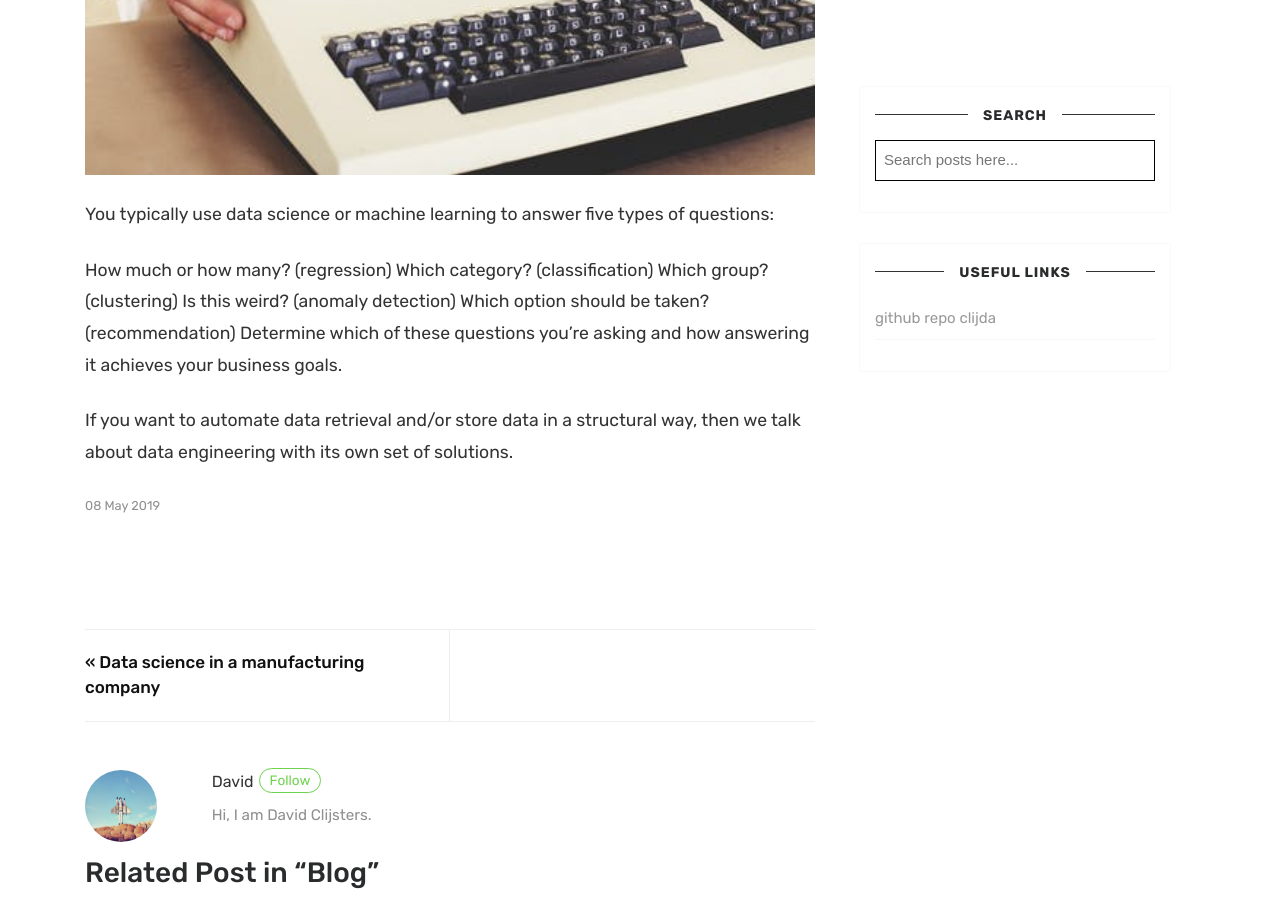
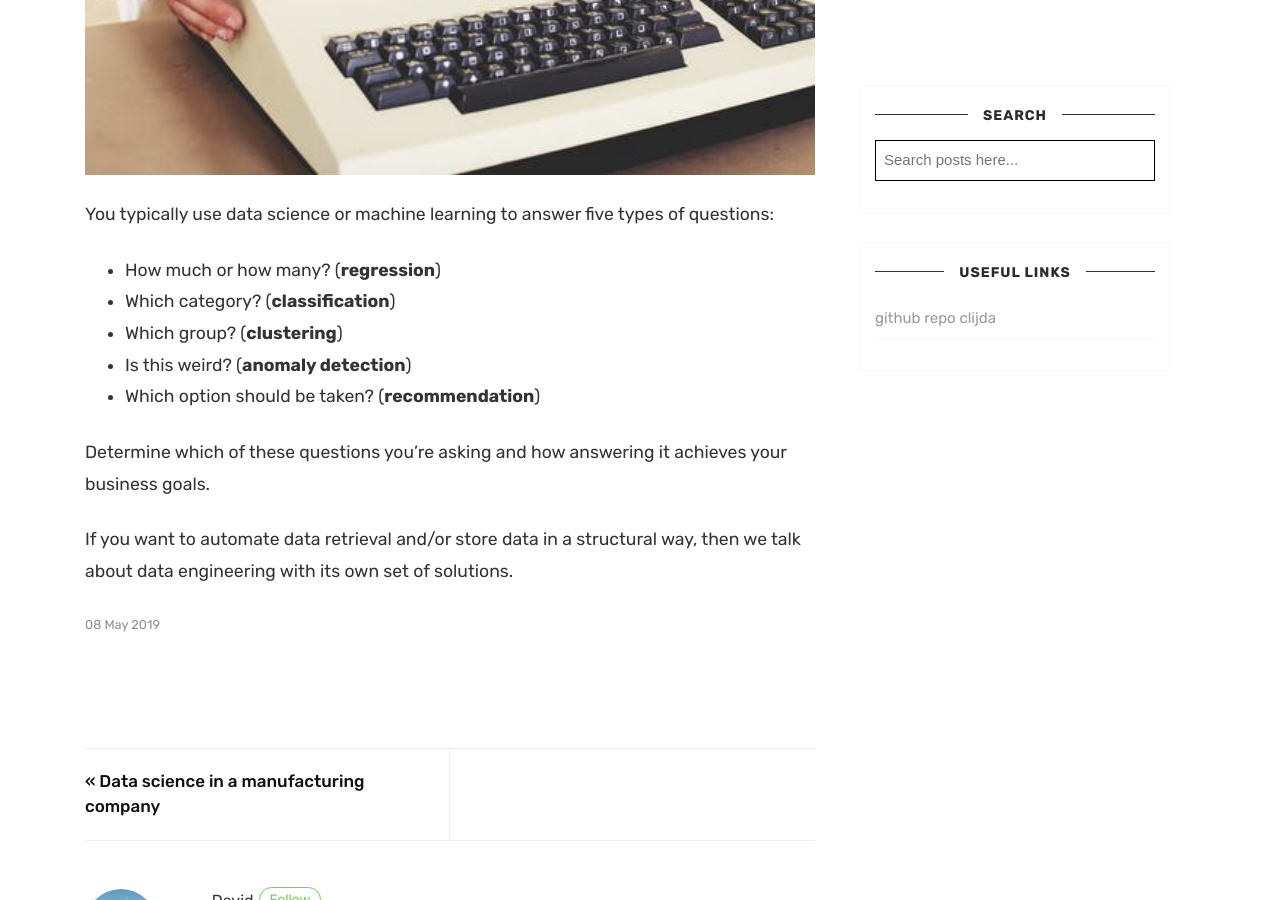
Before and after one commit to clijda/clijda.github.io, a Jekyll site: the page built from _posts/2019-05-08-which-problems-can-data-science-solve.markdown, in a window 1280 px wide and 900 px high, scrolled down 617 px. Built offline with Jekyll 4.4.1, drawn with Linux system fonts in a browser that asks for light colours; nearby versions of some CDN libraries; comment, search, counter and statistics services are not loaded.

```diff
--- a/_posts/2019-05-08-which-problems-can-data-science-solve.markdown
+++ b/_posts/2019-05-08-which-problems-can-data-science-solve.markdown
@@ -11,11 +11,12 @@ summary: machine learning techniques
 
 You typically use data science or machine learning to answer five types of questions:
 
-How much or how many? (regression)
-Which category? (classification)
-Which group? (clustering)
-Is this weird? (anomaly detection)
-Which option should be taken? (recommendation)
+* How much or how many? (**regression**)
+* Which category? (**classification**)
+* Which group? (**clustering**)
+* Is this weird? (**anomaly detection**)
+* Which option should be taken? (**recommendation**)
+
 Determine which of these questions you're asking and how answering it achieves your business goals.
 
 If you want to automate data retrieval and/or store data in a structural way, then we talk about data engineering with its own set of solutions.
```
